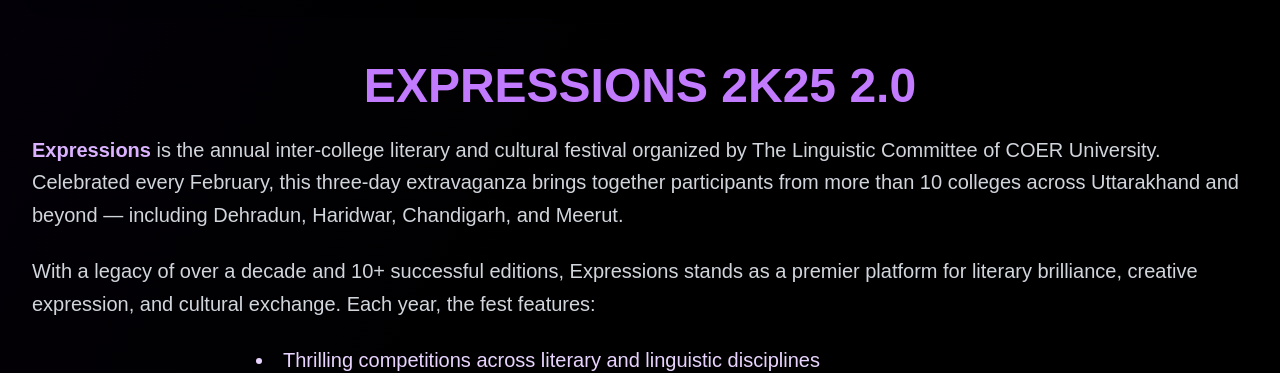
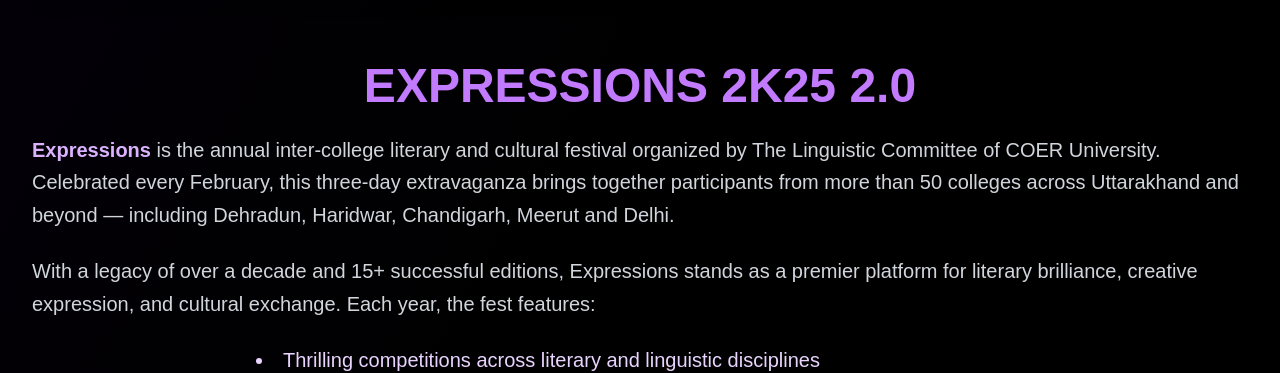
Before and after one commit to thelinguisticcommittee/Lingi-Site, a Next.js app: page / in a window 1280 px wide. Shown: the part 2281-2654 px from the top of the page. Built offline with nearby package versions, Linux system fonts and the light colour scheme; a web font is replaced by a local one.

Commit message:
finl changes done

```diff
--- a/src/app/components/About.jsx
+++ b/src/app/components/About.jsx
@@ -269,11 +269,11 @@
             is the annual inter-college literary and cultural festival organized
             by The Linguistic Committee of COER University. Celebrated every
             February, this three-day extravaganza brings together participants
-            from more than 10 colleges across Uttarakhand and beyond — including
-            Dehradun, Haridwar, Chandigarh, and Meerut.
+            from more than 50 colleges across Uttarakhand and beyond — including
+            Dehradun, Haridwar, Chandigarh, Meerut and Delhi.
           </p>
           <p>
-            With a legacy of over a decade and 10+ successful editions,
+            With a legacy of over a decade and 15+ successful editions,
             Expressions stands as a premier platform for literary brilliance,
             creative expression, and cultural exchange. Each year, the fest
             features:
--- a/src/app/components/Sponsers.jsx
+++ b/src/app/components/Sponsers.jsx
@@ -69,7 +69,6 @@
       id="sponsors"
       className="relative bg-gradient-to-br from-black purple-950 to-black text-white py-24 px-6 overflow-hidden"
     >
-      {/* Animated background glow */}
       <motion.div
         className="absolute top-1/3 left-1/2 -translate-x-1/2 w-[600px] h-[600px] bg-purple-800/20 rounded-full blur-[180px] pointer-events-none"
         animate={{ opacity: [0.3, 0.6, 0.3] }}
@@ -82,7 +81,6 @@
         whileInView={{ opacity: 1 }}
         viewport={{ once: true }}
       >
-        {/* Premium Heading */}
         <motion.h2
           className="font-extrabold text-5xl md:text-6xl mb-6 text-transparent bg-clip-text bg-gradient-to-r from-purple-400 via-pink-400 to-purple-200 drop-shadow-lg"
           initial={{ opacity: 0, y: -20 }}
@@ -124,7 +122,6 @@
           </div>
         </div>
 
-        {/* Marquee Strip */}
         <div className="mt-16 w-full overflow-hidden border-y border-purple-700/30 bg-gradient-to-r from-purple-950/40 to-purple-900/20">
           <motion.div
             className="flex gap-12 py-4"
@@ -142,7 +139,6 @@
           </motion.div>
         </div>
 
-        {/* Contact */}
         <motion.div
           className="mt-16 bg-purple-900/20 border border-purple-900/40 rounded-xl p-8 max-w-2xl mx-auto hover:text-purple-200 hover:shadow-purple-500/20 hover:shadow-xl transition transform hover:scale-105"
           initial={{ opacity: 0, y: 50 }}
--- a/src/app/page.js
+++ b/src/app/page.js
@@ -14,8 +14,8 @@
         <Hero />
         <About />
         <Events />
+        <Brochure />
         <Sponsors />
-        <Brochure />
         <Contact />
       </main>
       <Footer />
```
